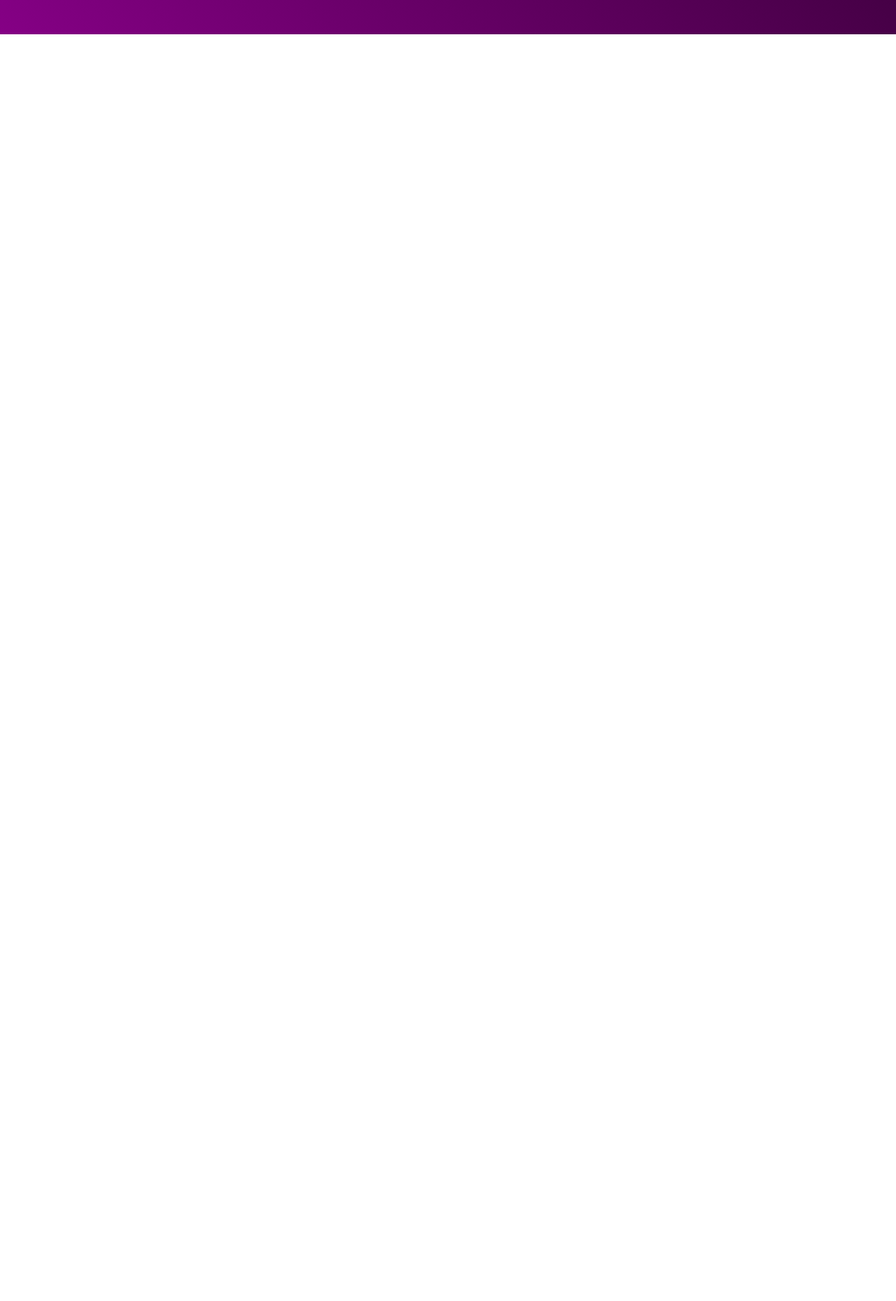
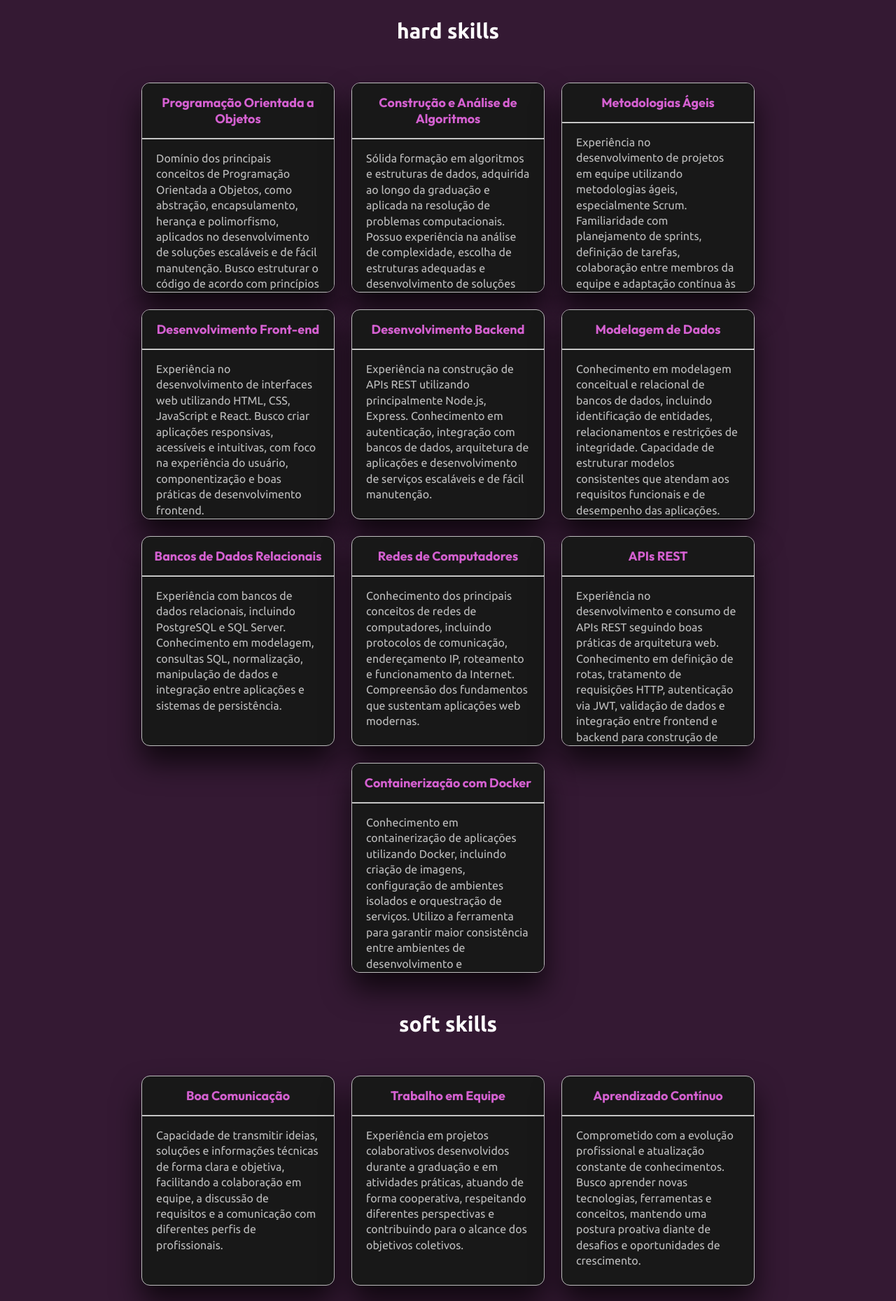
Before and after one commit to Gabriel-Tex/portfolio, a React (Vite) app: page / in a window 1280 px wide. Shown: the part 2340-4199 px from the top of the page at 70% size. Before the commit the page ends 2389 px from the top, so only its background shows below. Built offline with nearby package versions, Linux system fonts and the light colour scheme.

Commit message:
feat: adicionando skills section.

```diff
--- a/src/components/Cards/SkillCard/index.jsx
+++ b/src/components/Cards/SkillCard/index.jsx
@@ -0,0 +1,25 @@
+import React from "react"
+import "./style.css"
+
+function SkillCard({
+    title,
+    descripton
+}) {
+
+    return (
+        <div className="skill-card">
+            <div className="title">
+                <h1>{title}</h1>
+            </div>
+
+            <hr />
+
+            <div className="description" >
+                <p>{descripton}</p>
+            </div>
+
+        </div>
+    )
+}
+
+export default SkillCard
--- a/src/components/Cards/SkillCard/style.css
+++ b/src/components/Cards/SkillCard/style.css
@@ -0,0 +1,53 @@
+.skill-card{
+    width: 276px;
+    height: 300px;
+    background-color: var(--darkgrey-background-solid);
+    border-radius: 12px;
+    border-style: solid;
+    border-width: 1px;
+    border-color: var(--grey-border-solid);
+    color: var(--grey-border-solid);
+    box-shadow: 0px 24px 40px rgba(0, 0, 0, 0.7);
+    transition: 0.5s;
+    cursor: pointer;
+    display: flex;
+    flex-direction: column;
+    overflow: auto;
+    flex: none;
+
+}
+
+.skill-card:hover{
+    transform: translateY(-10px);
+    box-shadow: 0px 0px 10px rgba(255, 141, 255, 0.5);
+}
+
+.skill-card:active{
+    transform: rotate(5deg);
+}
+
+.skill-card hr{
+    color: var(--grey-border-solid);
+}
+.title{
+    font-family: var(--title-font);
+    font-size: 0.75rem;
+    color: var(--purple-border-solid);
+    display: flex;
+    justify-content: center;
+    align-items: center;
+    text-align: center;
+    padding: 16px;
+    border-radius: 12px;
+}
+
+.description{
+    font-size: 1rem;
+    display: flex;
+    justify-content: center;
+    flex: 1;
+    border-radius: 12px;
+    padding: 16px 20px;
+    line-height: 1.4;
+
+}
--- a/src/components/Sections/SkillsSection/index.jsx
+++ b/src/components/Sections/SkillsSection/index.jsx
@@ -1,11 +1,130 @@
 import React from "react"
 import "./style.css"
+import SkillCard from "../../Cards/SkillCard"
 
 function SkillsSection() {
 
     return (
 
         <section className="skills-section">
+            <h1>Habilidades</h1>
+
+            <h2>hard skills</h2>
+
+            <div className="skill-cards">
+                <SkillCard
+                    title="Programação Orientada a Objetos"
+                    descripton="Domínio dos principais conceitos de Programação Orientada a Objetos,
+                    como abstração, encapsulamento, herança e polimorfismo, aplicados no desenvolvimento
+                    de soluções escaláveis e de fácil manutenção. Busco estruturar o código de acordo com
+                    princípios de engenharia de software, favorecendo modularidade, reutilização, coesão e
+                     baixo acoplamento."
+                />
+
+                <SkillCard
+                    title="Construção e Análise de Algoritmos"
+                    descripton="Sólida formação em algoritmos e estruturas de dados, adquirida ao
+                    longo da graduação e aplicada na resolução de problemas computacionais. Possuo
+                    experiência na análise de complexidade, escolha de estruturas adequadas e
+                    desenvolvimento de soluções eficientes, corretas e escaláveis."
+                />
+
+                <SkillCard
+                    title="Metodologias Ágeis"
+                    descripton="Experiência no desenvolvimento de projetos em equipe utilizando
+                    metodologias ágeis, especialmente Scrum. Familiaridade com planejamento de sprints,
+                    definição de tarefas, colaboração entre membros da equipe e adaptação contínua às
+                    necessidades do projeto."
+                />
+
+                <SkillCard
+                    title="Desenvolvimento Front-end"
+                    descripton="Experiência no desenvolvimento de interfaces web utilizando HTML, CSS,
+                    JavaScript e React. Busco criar aplicações responsivas, acessíveis e intuitivas,
+                    com foco na experiência do usuário, componentização e boas práticas de desenvolvimento
+                    frontend."
+                />
+
+                <SkillCard
+                    title="Desenvolvimento Backend"
+                    descripton="Experiência na construção de APIs REST utilizando principalmente Node.js,
+                    Express. Conhecimento em autenticação, integração com bancos de dados, arquitetura
+                    de aplicações e desenvolvimento de serviços escaláveis e de fácil manutenção."
+                />
+
+                <SkillCard
+                    title="Modelagem de Dados"
+                    descripton="Conhecimento em modelagem conceitual e relacional de bancos de dados,
+                    incluindo identificação de entidades, relacionamentos e restrições de integridade.
+                    Capacidade de estruturar modelos consistentes que atendam aos requisitos funcionais e de desempenho das aplicações."
+                />
+
+                <SkillCard
+                    title="Bancos de Dados Relacionais"
+                    descripton="Experiência com bancos de dados relacionais, incluindo PostgreSQL e
+                    SQL Server. Conhecimento em modelagem, consultas SQL, normalização, manipulação
+                    de dados e integração entre aplicações e sistemas de persistência."
+                />
+
+                <SkillCard
+                    title="Redes de Computadores"
+                    descripton="Conhecimento dos principais conceitos de redes de computadores,
+                    incluindo protocolos de comunicação, endereçamento IP, roteamento e funcionamento
+                    da Internet. Compreensão dos fundamentos que sustentam aplicações web modernas."
+                />
+
+                <SkillCard
+                    title="APIs REST"
+                    descripton="Experiência no desenvolvimento e consumo de APIs REST seguindo
+                    boas práticas de arquitetura web. Conhecimento em definição de rotas, tratamento
+                    de requisições HTTP, autenticação via JWT, validação de dados e integração entre
+                    frontend e backend para construção de aplicações modernas e escaláveis."
+                />
+
+                <SkillCard
+                    title="Containerização com Docker"
+                    descripton="Conhecimento em containerização de aplicações utilizando Docker,
+                    incluindo criação de imagens, configuração de ambientes isolados e orquestração de
+                    serviços. Utilizo a ferramenta para garantir maior consistência entre ambientes de
+                    desenvolvimento e implantação, facilitando a manutenção e a escalabilidade dos
+                    projetos."
+                />
+
+            </div>
+
+            <h2>soft skills</h2>
+
+            <div className="skill-cards">
+                <SkillCard
+                    title="Boa Comunicação"
+                    descripton="Capacidade de transmitir ideias, soluções e informações técnicas de
+                    forma clara e objetiva, facilitando a colaboração em equipe, a discussão de
+                    requisitos e a comunicação com diferentes perfis de profissionais."
+                />
+
+                <SkillCard
+                    title="Trabalho em Equipe"
+                    descripton="Experiência em projetos colaborativos desenvolvidos durante a graduação
+                    e em atividades práticas, atuando de forma cooperativa, respeitando diferentes
+                    perspectivas e contribuindo para o alcance dos objetivos coletivos."
+                />
+
+                <SkillCard
+                    title="Aprendizado Contínuo"
+                    descripton="Comprometido com a evolução profissional e atualização constante de
+                    conhecimentos. Busco aprender novas tecnologias, ferramentas e conceitos, mantendo
+                    uma postura proativa diante de desafios e oportunidades de crescimento."
+                />
+
+                <SkillCard
+                    title="Inglês Técnico"
+                    descripton="Capacidade de compreender documentação técnica, tutoriais, artigos e
+                    materiais relacionados ao desenvolvimento de software. Utilizo o idioma como
+                    ferramenta de aprendizado contínuo e aprimoramento profissional."
+                />
+
+            </div>
+
 
         </section>
 
--- a/src/components/Sections/SkillsSection/style.css
+++ b/src/components/Sections/SkillsSection/style.css
@@ -0,0 +1,18 @@
+.skills-section {
+    background-color: var(--darkpurple-background-solid);
+    display: flex;
+    flex-direction: column;
+    align-items: center;
+    gap: 56px;
+    padding: 56px 0px;
+    color: white;
+}
+
+.skill-cards {
+    display: flex;
+    width: 90%;
+    align-items: center;
+    justify-content: center;
+    gap: 24px;
+    flex-wrap: wrap;
+}
--- a/src/style/global.css
+++ b/src/style/global.css
@@ -4,6 +4,7 @@
     --purple-header-footer-gradient: linear-gradient(45deg,#850085, #400040);
     --purple-border-gradient: linear-gradient(to top, #D460D0, #893F87);
     --purple-border-solid: #D460D0;
+    --grey-border-solid: #BEBEBE;
     --purple-background-box-solid-02: rgba(240, 127, 234, 0.2);
     --purple-background-box-solid-005: rgba(240, 127, 234, 0.05);
     --darkgrey-background-solid: #181818;
```
